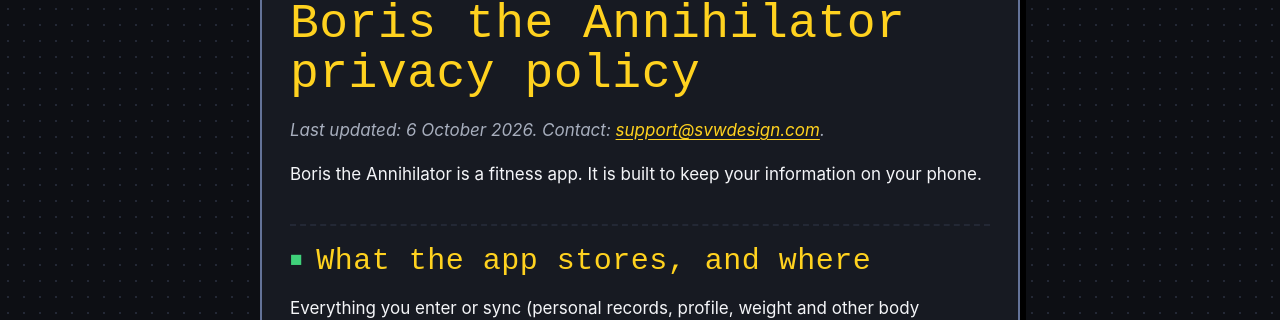
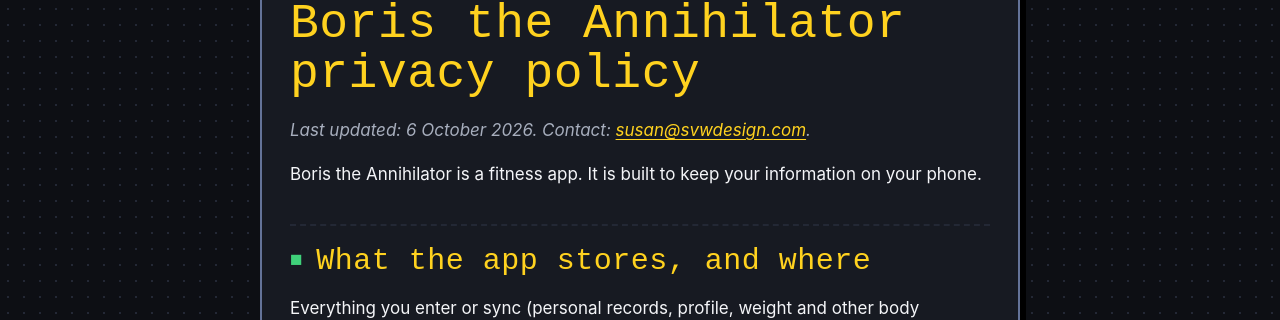
Before and after one commit to susanvw/boris-privacy, a Jekyll site: the page built from privacy.md, in a window 1280 px wide and 900 px high. Shown: the part 127-447 px from the top of the window. Built offline with Jekyll 4.4.1, drawn with Linux system fonts in a browser that asks for light colours; some web fonts are replaced; some of the changed text lies outside the part shown.

Commit message:
Use susan@svwdesign.com as the contact until the support mailbox exists
Co-Authored-By: Claude Opus 5.5 (1M context) <noreply@anthropic.com>

```diff
--- a/_layouts/default.html
+++ b/_layouts/default.html
@@ -26,7 +26,7 @@
     {{ content }}
   </main>
   <footer>
-    <p>Project maintained by <a href="mailto:support@svwdesign.com">SvwDesign</a>. Your data stays on your phone.</p>
+    <p>Project maintained by <a href="mailto:susan@svwdesign.com">SvwDesign</a>. Your data stays on your phone.</p>
   </footer>
 </body>
 </html>
--- a/privacy.md
+++ b/privacy.md
@@ -6,7 +6,7 @@ permalink: /privacy/
 
 # Boris the Annihilator privacy policy
 
-*Last updated: 6 October 2026. Contact: [support@svwdesign.com](mailto:support@svwdesign.com).*
+*Last updated: 6 October 2026. Contact: [susan@svwdesign.com](mailto:susan@svwdesign.com).*
 
 Boris the Annihilator is a fitness app. It is built to keep your information on your phone.
 
@@ -48,4 +48,4 @@ Boris the Annihilator shows general fitness information and reference ranges fro
 The app is not directed at children under 13.
 
 ## Changes and contact
-If this policy changes, the new version will be posted at the same address with a new date. Questions: [support@svwdesign.com](mailto:support@svwdesign.com).
+If this policy changes, the new version will be posted at the same address with a new date. Questions: [susan@svwdesign.com](mailto:susan@svwdesign.com).
```
Also changed, not shown: index.md (+1 -1 lines).
